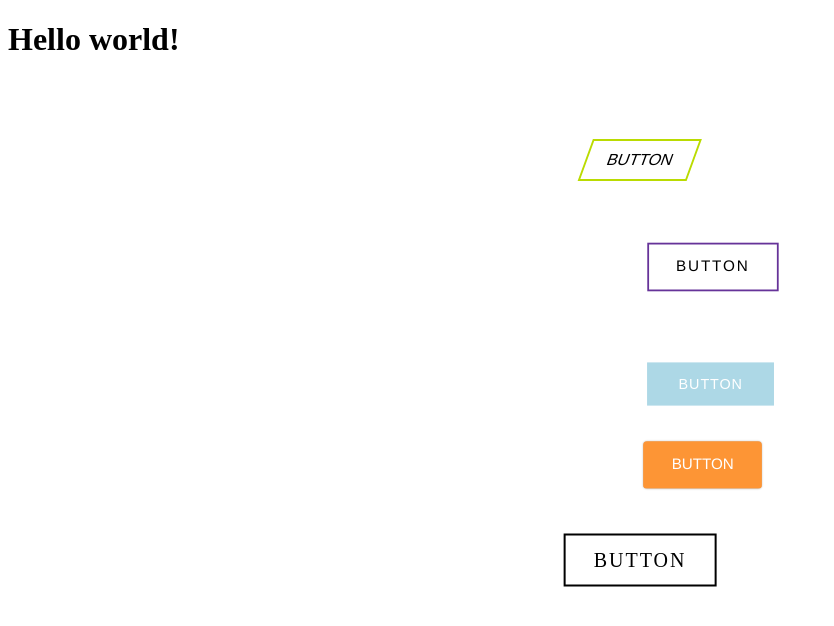
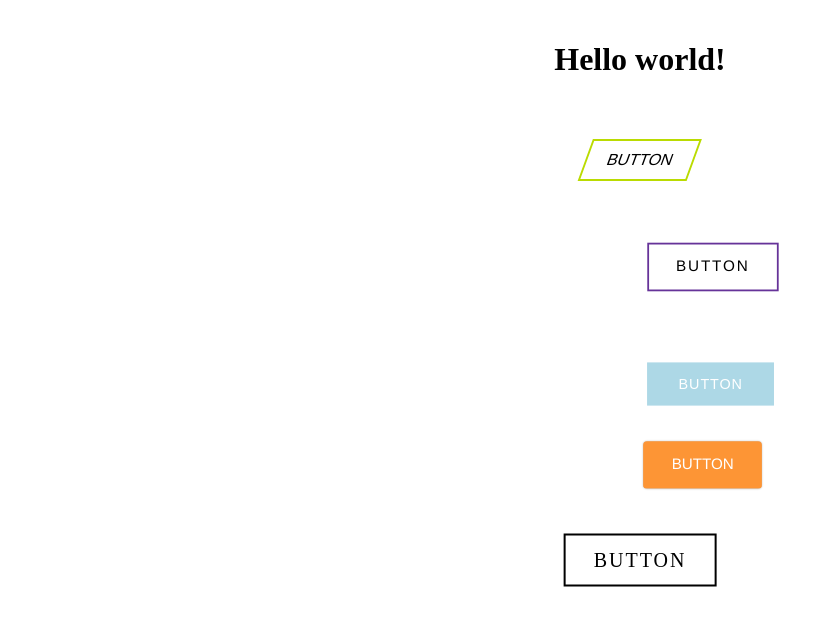
Before and after one commit to ferdelamad/UI_Elements, a React app: page / in a window 1280 px wide. Shown: the top 626 px of the page, without its empty margins (0-834 px from the left). Built offline with nearby package versions, Linux system fonts and the light colour scheme.

Commit message:
Added a flex container

```diff
--- a/client/src/components/App.jsx
+++ b/client/src/components/App.jsx
@@ -1,4 +1,5 @@
 import React from 'react';
+import Container from './Container';
 import Button01 from './Button01';
 import Button02 from './Button02';
 import Button03 from './Button03';
@@ -6,14 +7,14 @@ import Button04 from './Button04';
 import Button05 from './Button05';
 
 const App = () => (
-  <div className="container">
+  <Container>
     <h1>Hello world!</h1>
     <Button01>Button</Button01>
     <Button02>Button</Button02>
     <Button03>Button</Button03>
     <Button04>Button</Button04>
     <Button05>Button</Button05>
-  </div>
+  </Container>
 );
 
 export default App;
--- /dev/null
+++ b/client/src/components/Container.jsx
@@ -0,0 +1,10 @@
+import styled from 'styled-components';
+
+const Container = styled.div`
+  display: flex;
+  justify-content: center;
+  align-content: center;
+  margin: 20px;
+`;
+
+export default Container;
```
